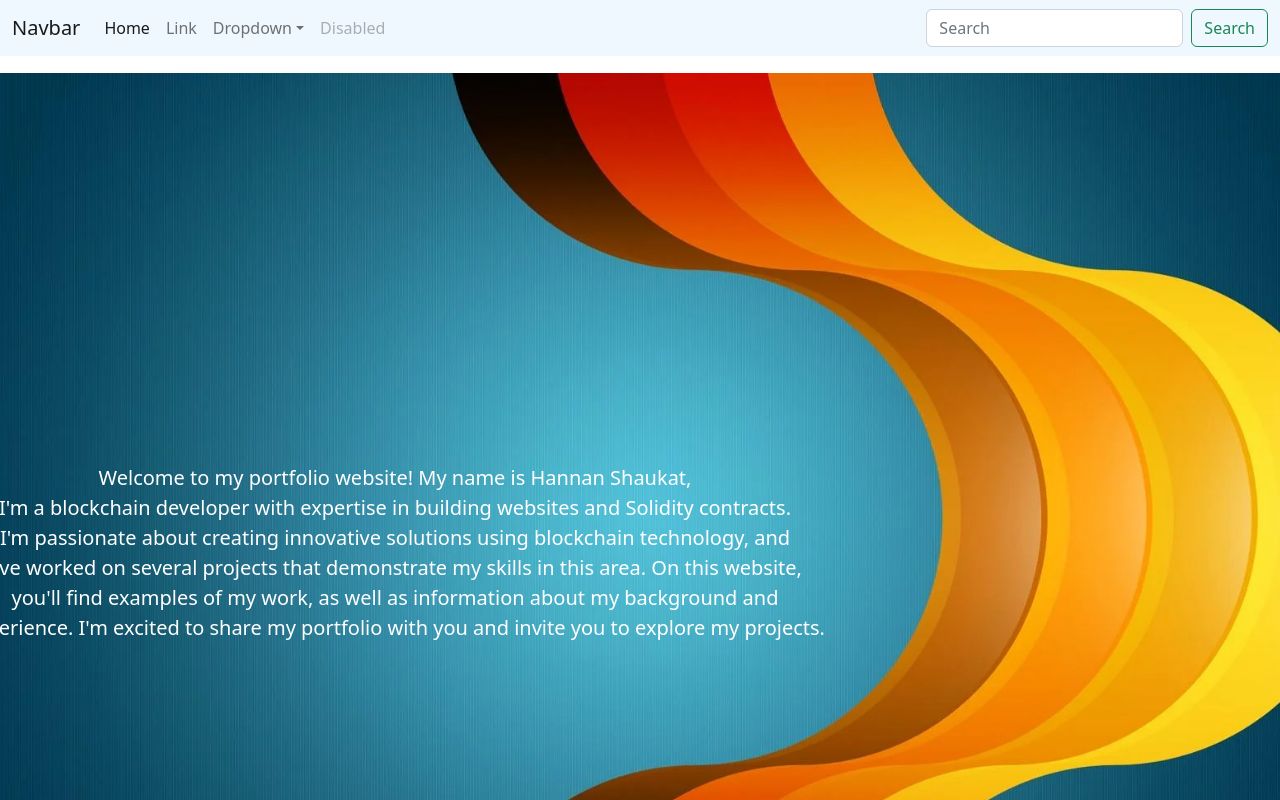
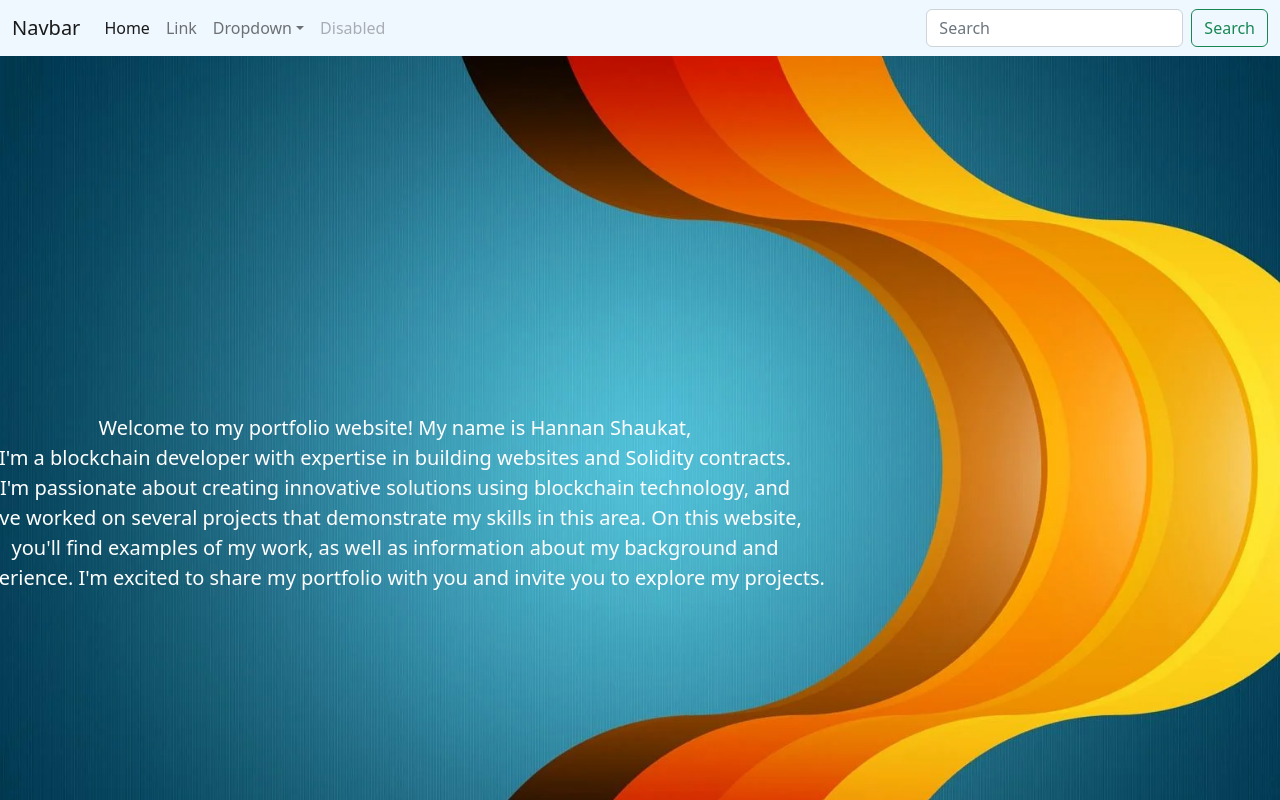
Before and after one commit to placeparks/portfolio, a Next.js app: page / in a window 1280 px wide. Shown: the top 800 px of the page. Built offline with nearby package versions, Linux system fonts and the light colour scheme.

Commit message:
Update globals.css

```diff
--- a/styles/globals.css
+++ b/styles/globals.css
@@ -14,7 +14,7 @@ a {
   box-sizing: border-box;
 }
 .bg-img{
-  margin-top: -200px;
+  margin-top: -300px;
   width: 1583px;
 }
 
```
